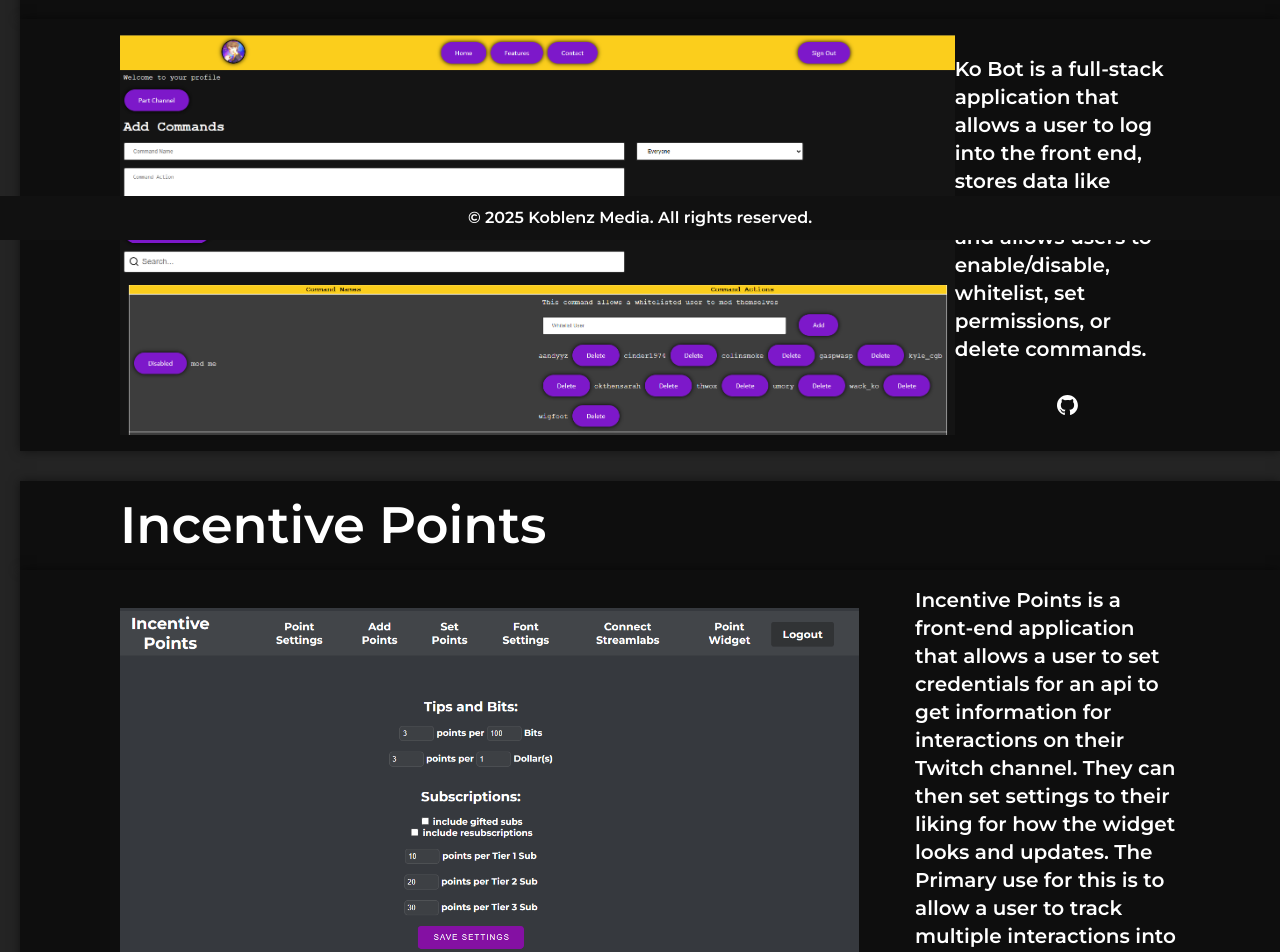
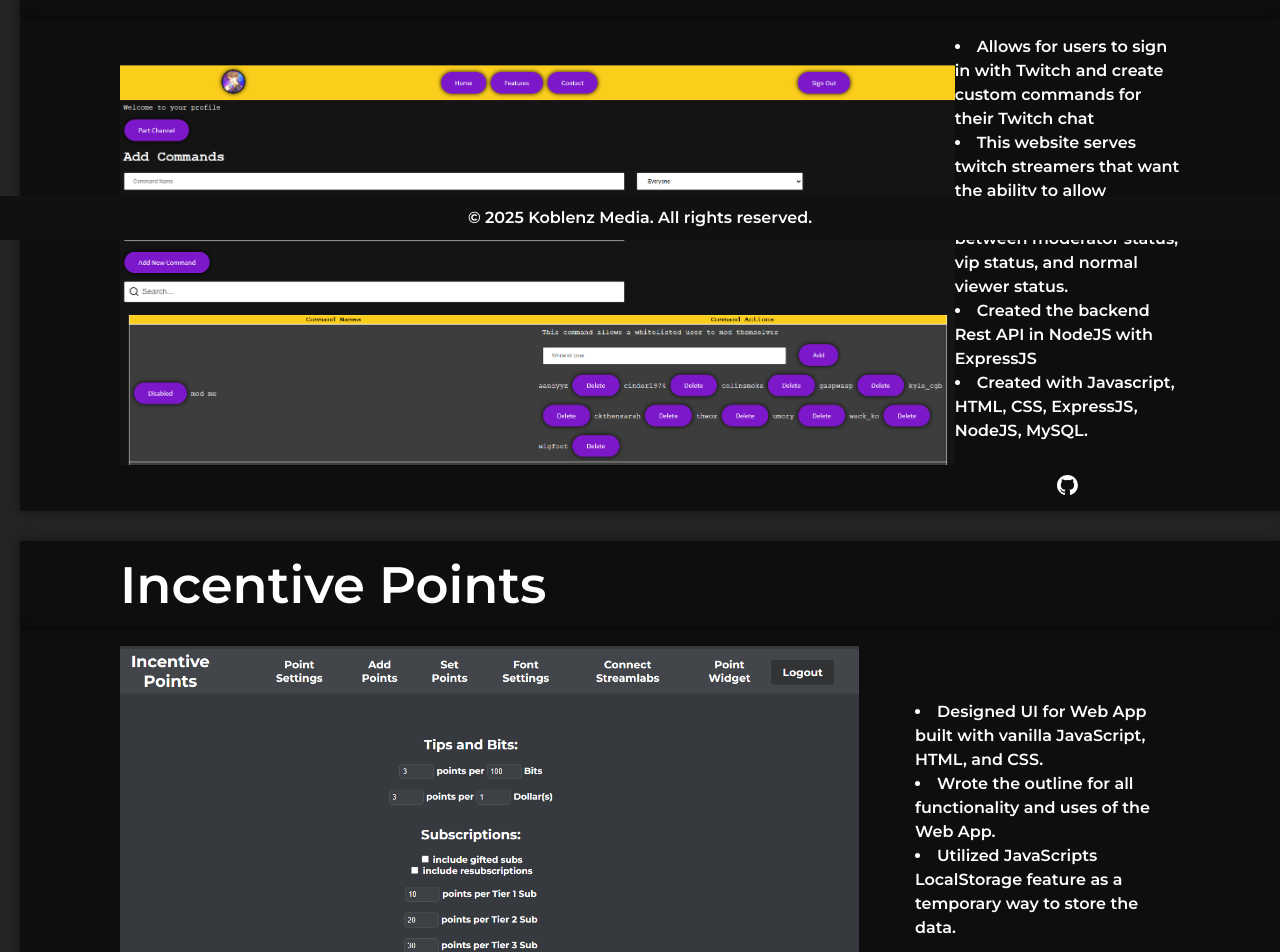
Before and after one commit to ZackKoblenz/portfolio-2025, a React (Vite) app: page / in a window 1280 px wide. Shown: the part 560-1512 px from the top of the page. Built offline with nearby package versions, Linux system fonts and the light colour scheme.

Commit message:
New Projects

```diff
--- a/package.json
+++ b/package.json
@@ -6,7 +6,7 @@
   "type": "module",
   "scripts": {
     "dev": "vite",
-    "build": "tsc -b && vite build",
+    "build": "vite build",
     "lint": "eslint .",
     "preview": "vite preview",
     "predeploy": "npm run build",
--- a/src/App.css
+++ b/src/App.css
@@ -33,7 +33,10 @@
   box-shadow: 0 0 10px rgba(0, 0, 0, 0.5);
 }
 
-
+.points {
+  list-style: inside;
+  text-align: left;
+}
 
 header img {
   height: 52px;
--- a/src/pages/Projects.tsx
+++ b/src/pages/Projects.tsx
@@ -16,7 +16,20 @@
         <div className='Navbar'>
             <img src={kobot} className="h-100 transition delay-150 duration-300 ease-in-out hover:-translate-y-1 hover:scale-101"></img>
             <div className=" flex flex-col justify-center content-center w-1/4 gap-8 ">
-                <p className="text-xl text-left"> Ko Bot is a full-stack application that allows a user to log into the front end, stores data like custom commands, and allows users to enable/disable, whitelist, set permissions, or delete commands.</p>
+                <ul className='points'>
+                  <li>
+                  Allows for users to sign in with Twitch and create custom commands for their Twitch chat
+                  </li>
+                  <li>
+                  This website serves twitch streamers that want the ability to allow whitelisted users to switch between moderator status, vip status, and normal viewer status.
+                  </li>
+                  <li>
+                  Created the backend Rest API in NodeJS with ExpressJS
+                  </li>
+                  <li>
+                  Created with Javascript, HTML, CSS, ExpressJS, NodeJS, MySQL.
+                  </li>
+                </ul>
               <div className='flex justify-center'>
                 <a href="https://github.com/ZackKoblenz/" className='justify-center'><img src={github} className="h-5"></img></a>
               </div>
@@ -31,7 +44,17 @@
         <div className='Navbar'>
             <img src={points} className="h-100 transition delay-150 duration-300 ease-in-out hover:-translate-y-1 hover:scale-101"></img>
             <div className="flex flex-col w-1/4 gap-8 ">
-              <p className="text-xl text-left"> Incentive Points is a front-end application that allows a user to set credentials for an api to get information for interactions on their Twitch channel. They can then set settings to their liking for how the widget looks and updates. The Primary use for this is to allow a user to track multiple interactions into a single point system.</p>
+              <ul className="points">
+                <li>
+                Designed UI for Web App built with vanilla JavaScript, HTML, and CSS.
+                </li>
+                <li>
+                Wrote the outline for all functionality and uses of the Web App.
+                </li>
+                <li>
+                Utilized JavaScripts LocalStorage feature as a temporary way to store the data.
+                </li>
+              </ul>
               <div className='flex justify-center'>
                 <a href="https://github.com/ZackKoblenz/" className='justify-center'><img src={github} className="h-5"></img></a>
               </div>
```
